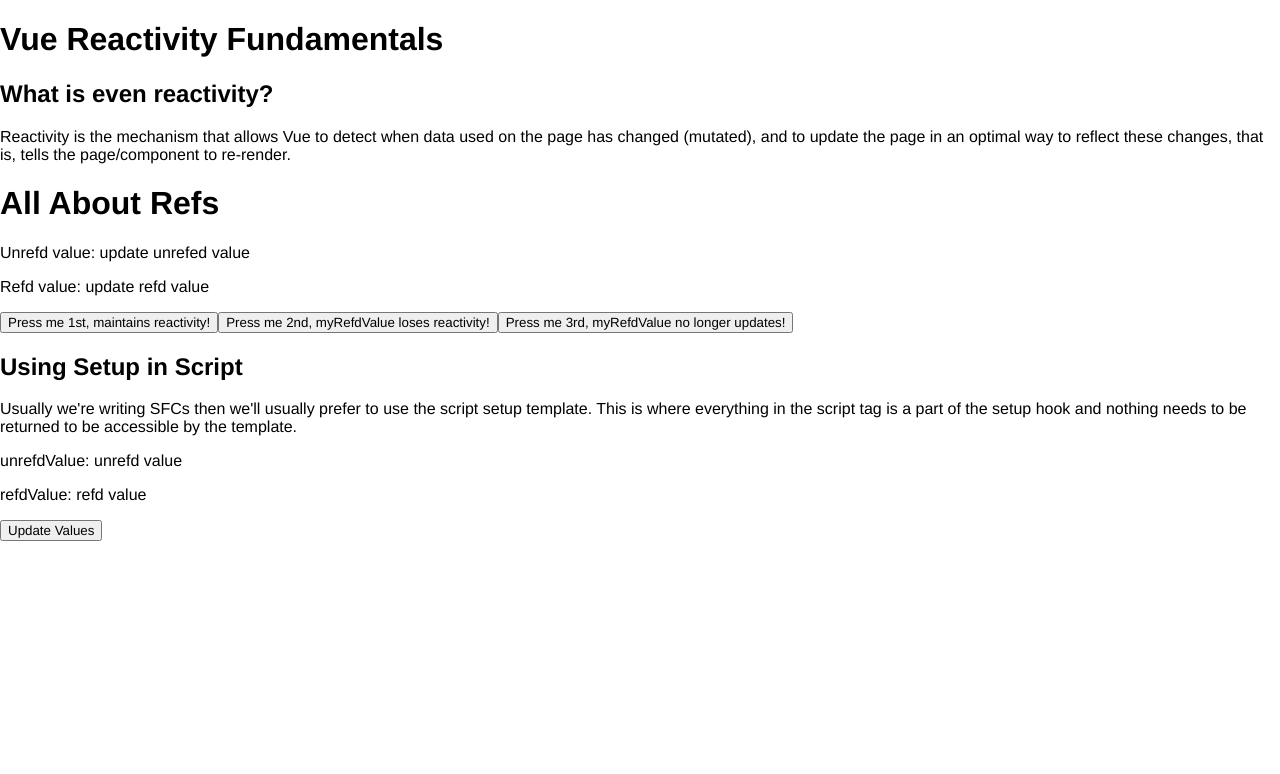
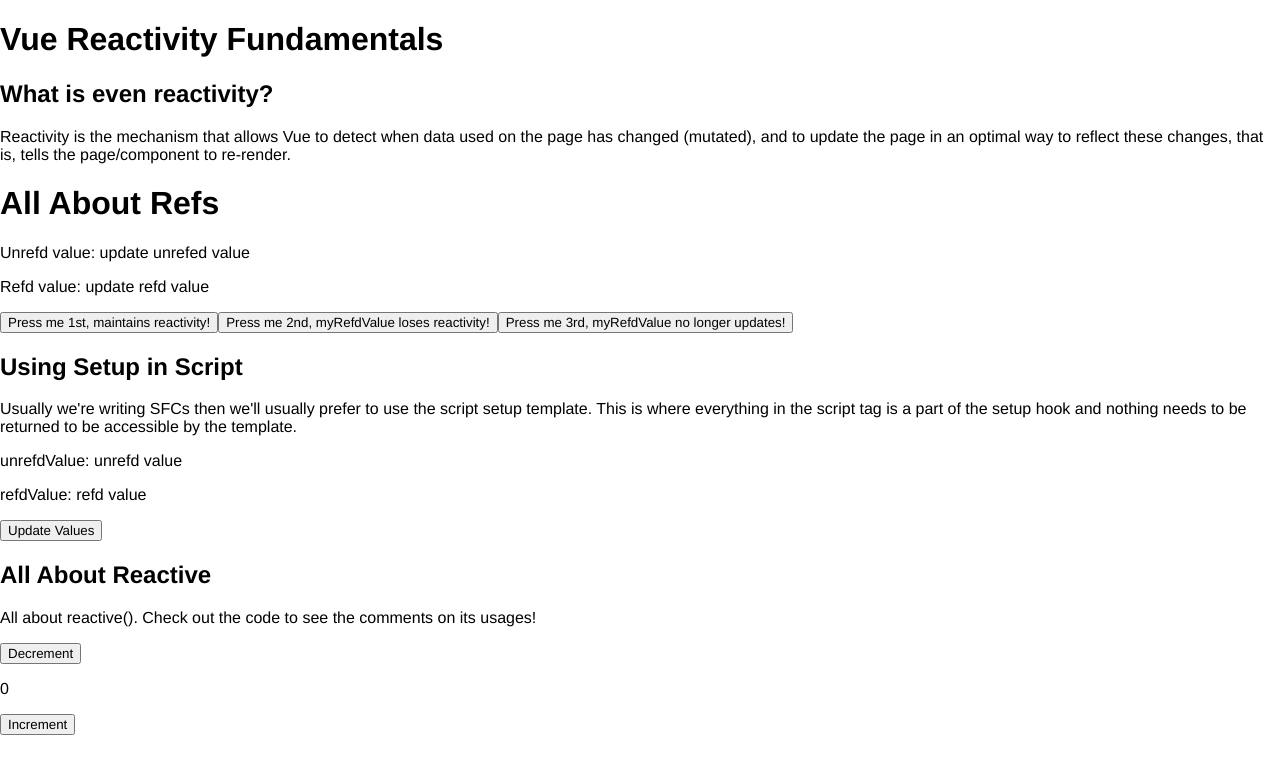
Before and after one commit to blaytenshi/vue-3-examples, a Vue app: page /reactivity-fundamentals in a window 1280 px wide. Shown: the top 774 px of the page. Built offline with nearby package versions, Linux system fonts and the light colour scheme.

Commit message:
Added more vue reactivity examples

```diff
--- a/src/views/losing-reactivity/course-list.vue
+++ b/src/views/losing-reactivity/course-list.vue
@@ -7,7 +7,7 @@
   course: shape({
     courseId: string().def("1234"),
     students: arrayOf(string()),
-  })
+  }),
 });
 
 // !!! This here is the problem !!!
--- /dev/null
+++ b/src/views/vue-reactivity-fundamentals/all-about-reactive.vue
@@ -0,0 +1,40 @@
+<script setup>
+import { reactive } from "vue";
+
+// reactive() can't be used on primitive values, only objects. ref() actually uses reactive()
+// underneath to wrap objects.
+// reactive values can be used in a very similar way to objects. In a comparison to ref()s, you
+// don't need to use the .value in access the value. eg, normally in a ref, the below object needs
+// state.value.count in order ot be accessed.
+const state = reactive({
+  count: 0,
+});
+// note: reactivity can be lost! If you destructure from the state object above, and modify the
+// value, you won't receive updates to the property. See 'Losing Reactivity' for an example.
+
+// functions inside setup can directly access the reactive() state object.
+const increment = () => {
+  state.count++;
+};
+
+const decrement = ()=> {
+  state.count--;
+};
+</script>
+
+<template>
+  <h2>All About Reactive</h2>
+  <p>
+    All about reactive(). Check out the code to see the comments on its usages!
+  </p>
+  <button @click="decrement">
+    Decrement
+  </button>
+  <p>{{ state.count }}</p>
+  <button @click="increment">
+    Increment
+  </button>
+</template>
+
+<style scoped>
+</style>
--- a/src/views/vue-reactivity-fundamentals/index.vue
+++ b/src/views/vue-reactivity-fundamentals/index.vue
@@ -1,7 +1,7 @@
 <script>
 import AllAboutRefs from "./all-about-refs.vue";
 import UsingSetupInScript from "./using-setup-in-script.vue";
-// import AllAboutReactive from "./all-about-reactive.vue";
+import AllAboutReactive from "./all-about-reactive.vue";
 // import RealRefReactiveExample from "./real-ref-reactive-example.vue";
 
 export default {
@@ -9,7 +9,7 @@
   components: {
     // RealRefReactiveExample,
     AllAboutRefs,
-    // AllAboutReactive,
+    AllAboutReactive,
     UsingSetupInScript,
   },
 };
@@ -24,7 +24,7 @@
   </p>
   <AllAboutRefs />
   <UsingSetupInScript />
-<!--  <AllAboutReactive />-->
+  <AllAboutReactive />
 <!--  <RealRefReactiveExample />-->
 </template>
 
```
